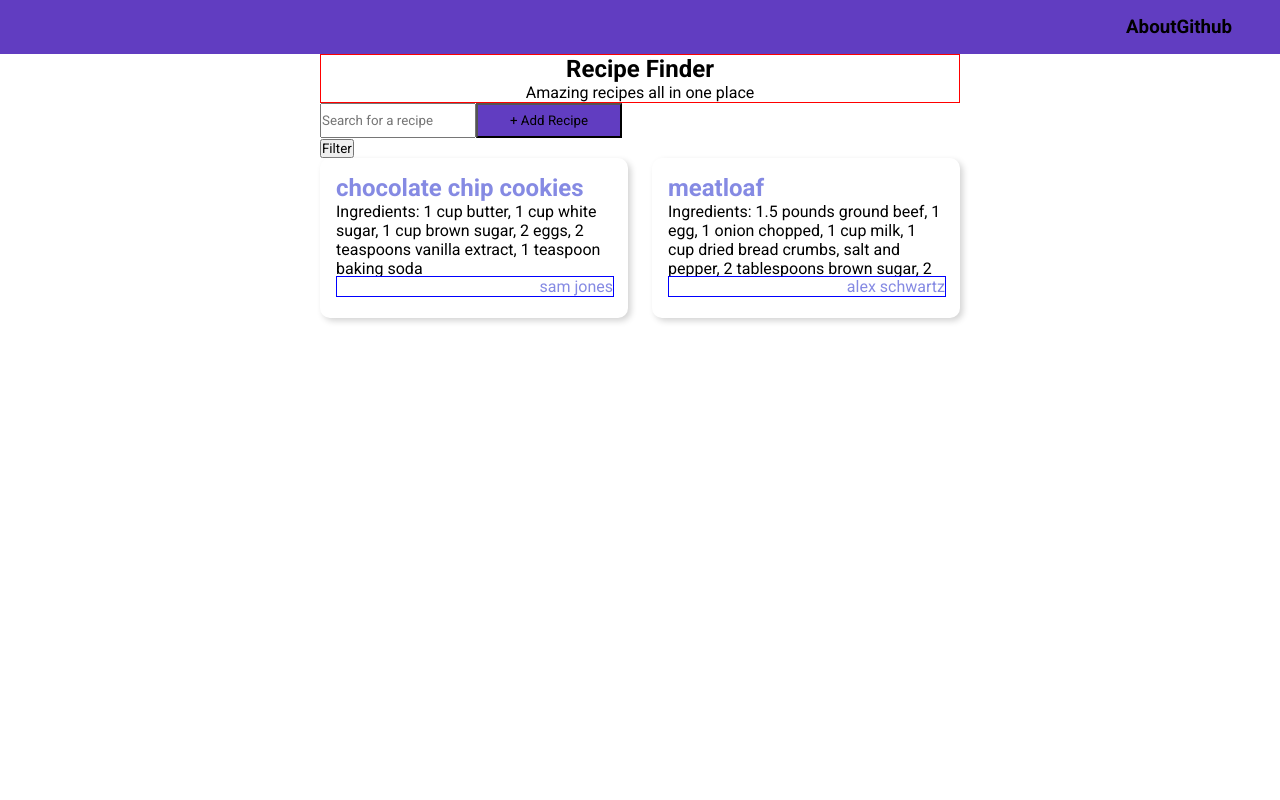
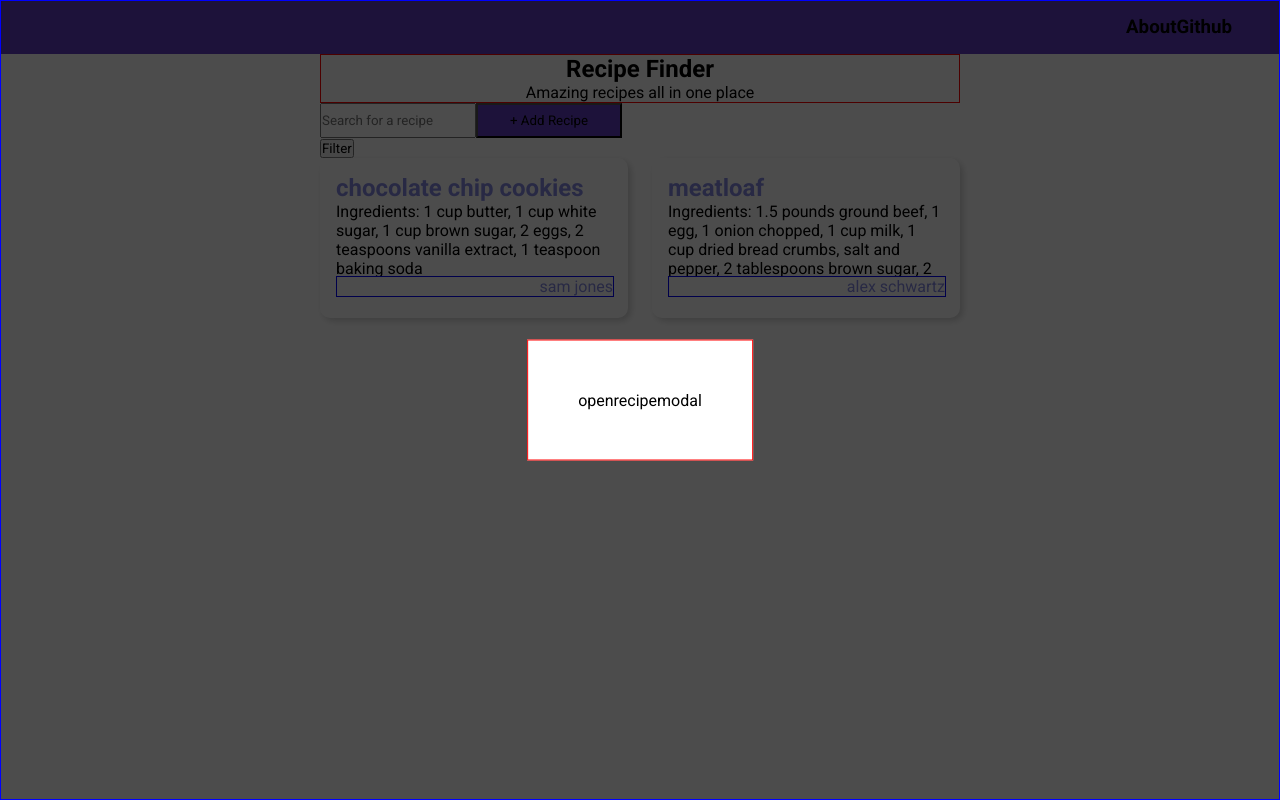
Before and after one commit to christopher-coyne/recipe_finder, a React (Create React App) app: page / in a window 1280 px wide. Built offline with nearby package versions, Linux system fonts and the light colour scheme.

Commit message:
added modal components and logs

```diff
--- a/public/index.html
+++ b/public/index.html
@@ -35,6 +35,7 @@
   <body>
     <noscript>You need to enable JavaScript to run this app.</noscript>
     <div id="root"></div>
+    <div id="portal"></div>
     <!--
       This HTML file is a template.
       If you open it directly in the browser, you will see an empty page.
--- a/src/App.css
+++ b/src/App.css
@@ -3,4 +3,5 @@
   box-sizing: border-box;
   margin: 0px;
   padding: 0px;
+  position: relative;
 }
--- a/src/App.tsx
+++ b/src/App.tsx
@@ -4,6 +4,9 @@ import { ThemeProvider } from "styled-components";
 import Home from "./screens/Home";
 import RecipesContext from "./contexts/RecipesContext";
 import FiltersContext from "./contexts/FiltersContext";
+import { useState } from "react";
+import ReactDom from "react-dom";
+import Modal from "./Layout/Modal";
 
 const theme = {
   primary: "#613DC1",
@@ -19,6 +22,8 @@ const theme = {
 };
 
 function App() {
+  const [openRecipeModal, setOpenRecipeModal] = useState(true);
+  const [openAddModal, setOpenAddModal] = useState(false);
   return (
     <RecipesContext>
       <FiltersContext>
@@ -26,6 +31,13 @@ function App() {
           <div className="App">
             <Home />
           </div>
+          <Modal open={openRecipeModal} toggle={setOpenRecipeModal}>
+            openrecipemodal
+          </Modal>
+
+          <Modal open={openAddModal} toggle={setOpenAddModal}>
+            addrecipemodal
+          </Modal>
         </ThemeProvider>
       </FiltersContext>
     </RecipesContext>
--- /dev/null
+++ b/src/Layout/Modal.style.tsx
@@ -0,0 +1,24 @@
+import styled from "styled-components";
+
+export const StyledModal = styled("div")`
+  position: fixed;
+  top: 50%;
+  left: 50%;
+  transform: translate(-50%, -50%);
+  background-color white;
+  padding: 50px;
+  zindex: 2;
+  border: 1px solid red;
+`;
+
+export const Overlay = styled("div")`
+  position: fixed;
+  top: 0;
+  left: 0;
+  right: 0;
+  bottom: 0;
+  color: blue;
+  background-color: rgba(0, 0, 0, 0.7);
+  zindex: 2;
+  border: 1px solid blue;
+`;
--- /dev/null
+++ b/src/Layout/Modal.tsx
@@ -0,0 +1,24 @@
+import React from "react";
+import ReactDom from "react-dom";
+import { StyledModal, Overlay } from "./Modal.style";
+
+type Props = {
+  children: React.ReactNode;
+  toggle: React.Dispatch<React.SetStateAction<boolean>>;
+  open: boolean;
+};
+
+const Modal = ({ children, toggle, open }: Props) => {
+  if (!open) {
+    return null;
+  }
+  return ReactDom.createPortal(
+    <>
+      <Overlay />
+      <StyledModal>{children}</StyledModal>
+    </>,
+    document.getElementById("portal")!
+  );
+};
+
+export default Modal;
```
